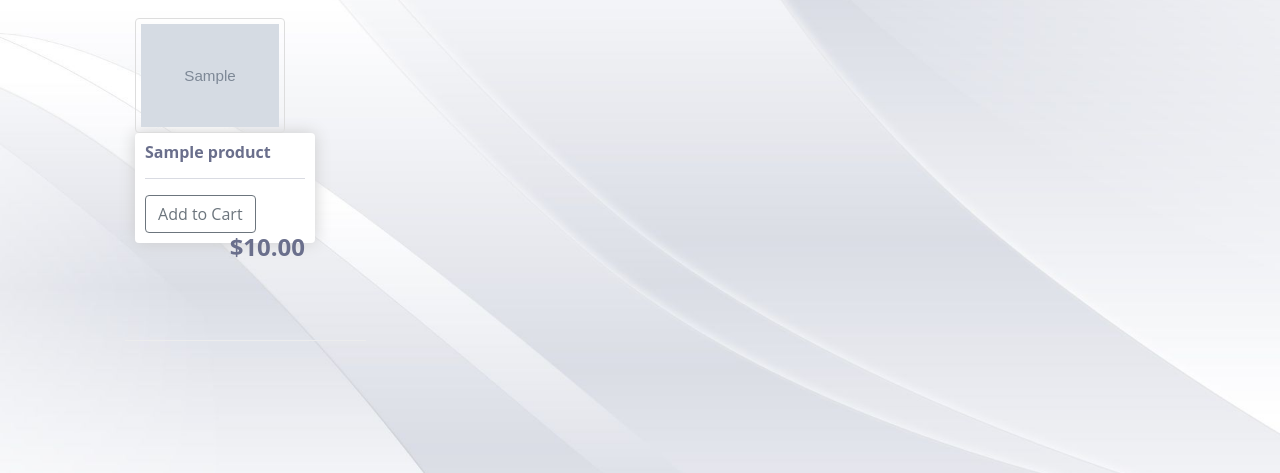
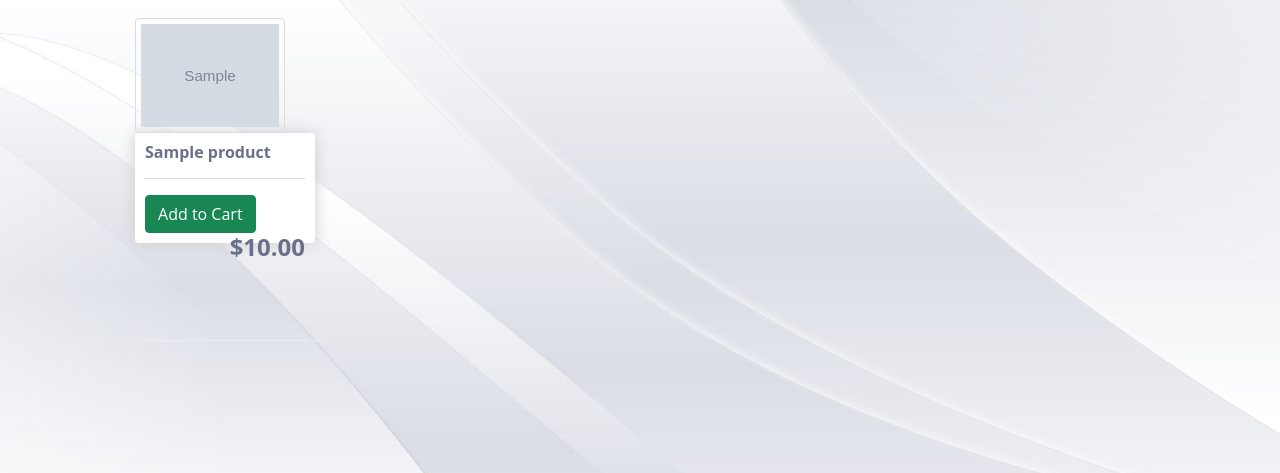
Before and after one commit to benjaakpe/Sanda-group11, a Django app: template Sandaapp/templates/Sandaapp/home.html in a window 1280 px wide. Shown: the part 175-648 px from the top of the page. Run offline with Django 3.2, Linux system fonts and the light colour scheme; the template is opened without the code that fills it: most values are stand-ins (such as "Sample title", 1, 10 or a date in 2020); grey boxes marked "Sample" are stand-in pictures; some libraries are stand-ins or nearby versions.

Commit message:
add to cart button should clickable and it should go cart page

```diff
--- a/Sandaapp/templates/Sandaapp/home.html
+++ b/Sandaapp/templates/Sandaapp/home.html
@@ -23,8 +23,7 @@
             <div class="box-element product">
 				<h6><strong>{{ product.product_name }}</strong></h6>
 				<hr>
-
-				<button  class="btn btn-outline-secondary add-btn">Add to Cart</button>
+                <a  input type="submit" class="btn btn-success btn-block" href="{% url 'Sandaapp:cart' %}">Add to Cart</a> </br>
 				<h4 style="display: inline-block; float: right; margin-left: 15px"><strong>
                     ${{ product.product_price|floatformat:2 }}</strong></h4>
 
```
